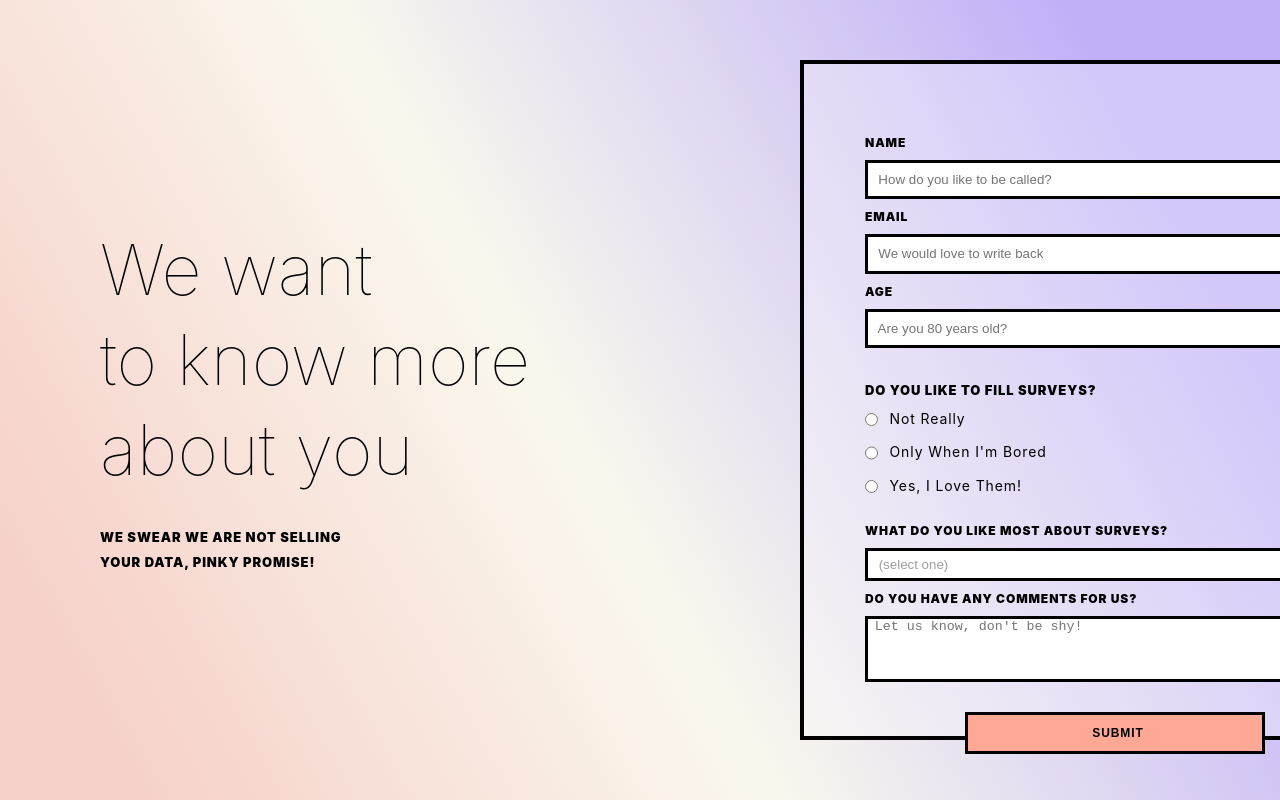
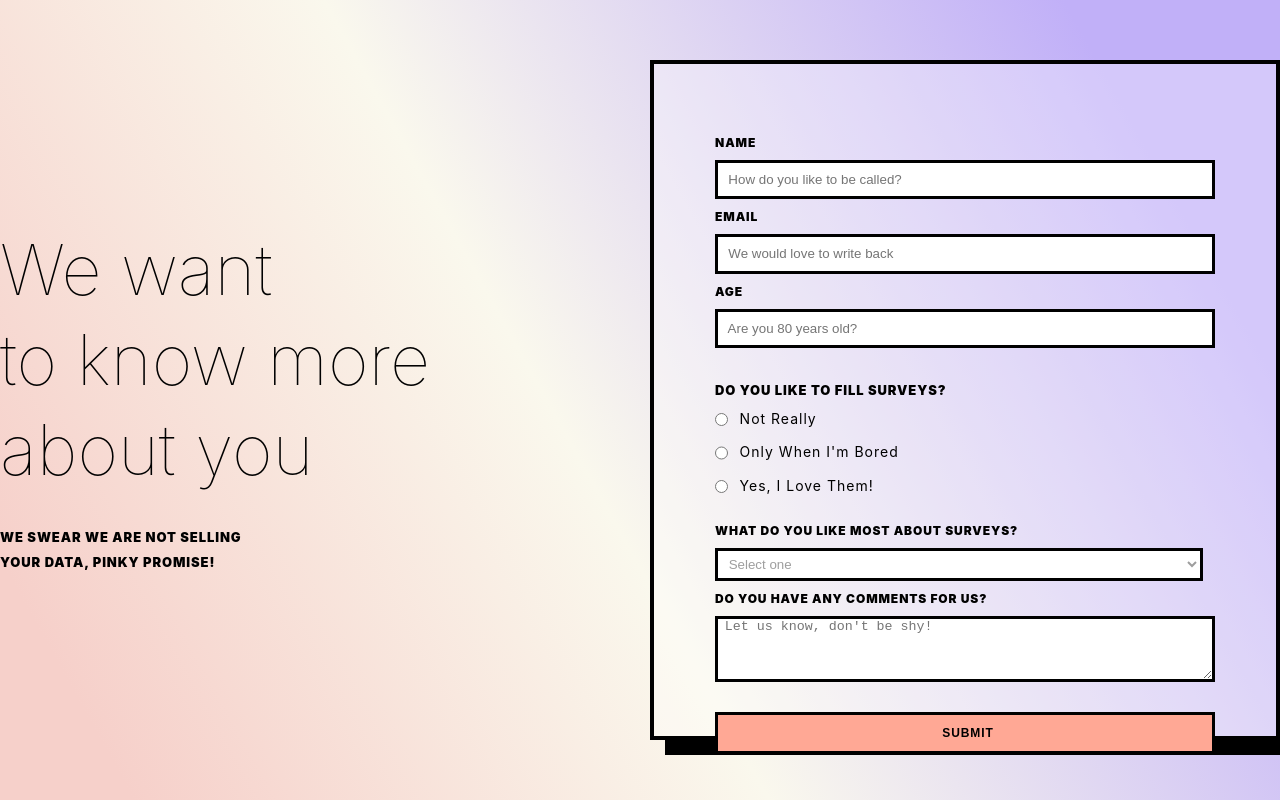
Before and after one commit to vanrzr/trendysurveyform, a plain HTML site: page index.html in a window 1280 px wide. Drawn offline with Linux system fonts and the light colour scheme.

Commit message:
Box shadow added

```diff
--- a/index.html
+++ b/index.html
@@ -32,7 +32,7 @@
                     <fieldset class="third">
                       <label for="referrer">What do you like most about surveys?
                         <select id="referrer" name="referrer">
-                          <option value="">(select one)</option>
+                          <option value="">Select one</option>
                           <option value="1">Multiple options</option>
                           <option value="2">Community</option>
                           <option value="3">Helping</option>
--- a/styles.css
+++ b/styles.css
@@ -12,8 +12,8 @@ html {
 body {
     background: linear-gradient(240.88deg, #C1B0F8 12.52%, #FAF8ED 55.41%, #F6D0CA 92.26%);
     color: #000;
-    position: fixed;
-    /* position fixed es lo que evita que se mueva */
+    /* position: fixed;
+    position fixed es lo que evita que se mueva */
     height: 100vh;
 }
 
@@ -21,6 +21,7 @@ main {
     display: flex;
     height: 100%;
     width: 100%;
+    justify-content: center;
 }
 
 .description {
@@ -28,7 +29,6 @@ main {
     flex-direction: column;
     justify-content: center;
     height: 100%;
-    margin-left: 100px;
     width: 700px;
 }
 
@@ -59,6 +59,7 @@ main {
     padding: 56px;
     background: rgba(255, 255, 255, 0.3);
     border: 4px solid #000000;
+    box-shadow: 15px 15px 0px 0px #000000;
 }
 
 form {
@@ -72,10 +73,6 @@ form {
 fieldset {
   border: none;
   padding: 0.5rem 0;
-}
-
-fieldset:last-of-type {
-  border-bottom: none;
 }
 
 .first label, .third label {
@@ -92,7 +89,7 @@ fieldset:last-of-type {
   margin: 0 0;
   text-transform: capitalize;
   font-size: 1.4rem;
-  letter-spacing: 0.09rem;
+  letter-spacing: 0.1rem;
   font-weight: 400;
 }
 
@@ -100,7 +97,7 @@ input,
 textarea,
 select {
   margin: 10px 0 0 0;
-  width: 100%;
+  width: 97.5%;
   min-height: 2.5em;
   background-color: #fff;
   border: 3px solid #000;
@@ -116,7 +113,7 @@ select {
 
 input[type="submit"] {
   display: block;
-  width: 60%;
+  width: 100%;
   margin: 1em auto;
   height: 3.5em;
   font-size: 1.1rem;
```
